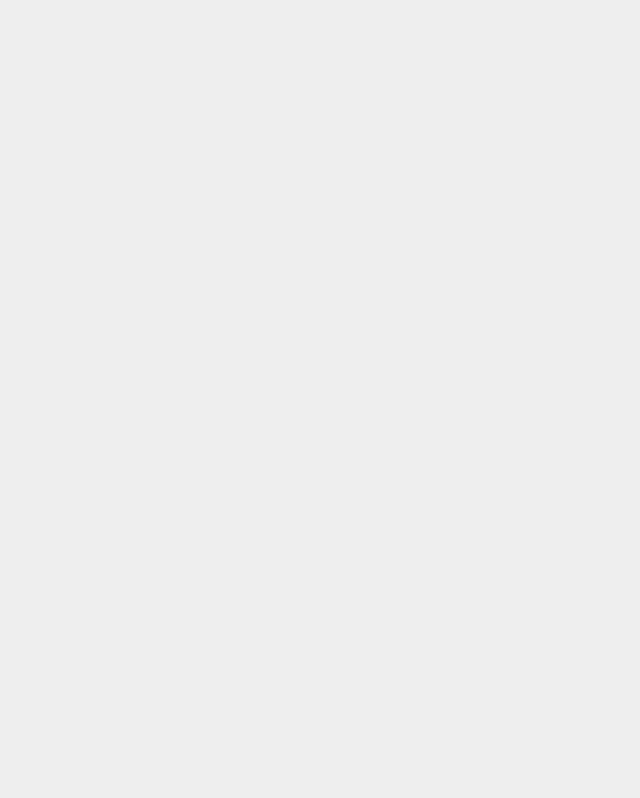
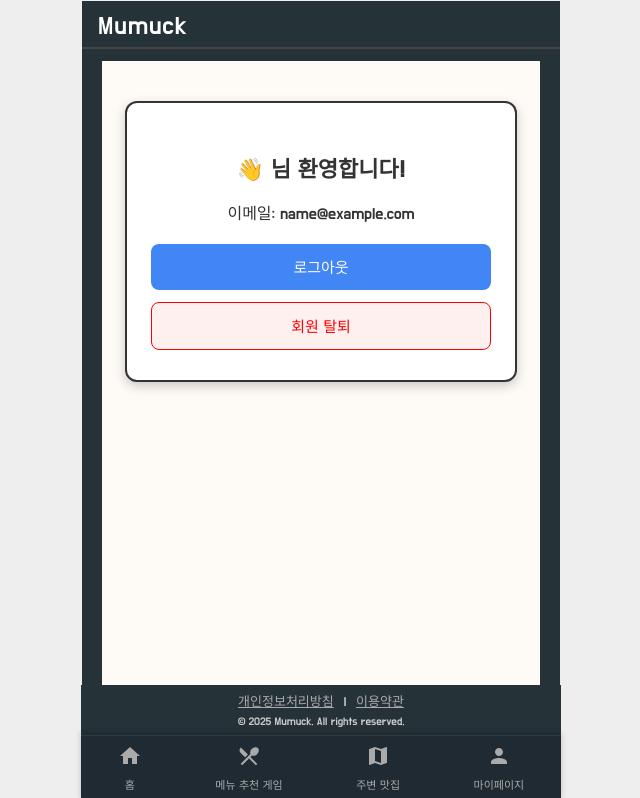
Before and after one commit to YeongjunHwang/mumuck, a React (Create React App) app: page /user in a window 1280 px wide. Before the commit this address had no page. Shown: the top 798 px of the page, without its empty margins (319-959 px from the left). Built offline with nearby package versions, Linux system fonts and the light colour scheme; no server answers; sample sign-in values are in the browser's storage.

Commit message:
login 페이지 변경

```diff
--- a/src/pages/MyPage/MyPage.tsx
+++ b/src/pages/MyPage/MyPage.tsx
@@ -1,4 +1,5 @@
 import { useEffect, useState } from 'react';
+import { useNavigate } from 'react-router-dom';
 import SiteInfo from '../../components/SiteInfo/SiteInfo';
 import './MyPage.css';
 
@@ -7,81 +8,39 @@ interface User {
   nickname: string;
   provider: string;
   provider_id: string;
+  email?: string;
 }
 
 const MyPage: React.FC = () => {
   const [user, setUser] = useState<User | null>(null);
+  const navigate = useNavigate();
 
   // ✅ 새로고침 시 로그인 상태 복원
   useEffect(() => {
     const stored = localStorage.getItem('user');
     if (stored) {
       try {
-        setUser(JSON.parse(stored));
+        const parsed = JSON.parse(stored);
+        setUser(parsed);
+        // ✅ 로그인된 경우 /user로 이동
+        navigate('/user');
       } catch (e) {
         console.error('유저 정보 파싱 실패:', e);
       }
     }
-  }, []);
+  }, [navigate]);
 
-  // ✅ 로그인 버튼 클릭 시 서버로 위임
   const handleLogin = () => {
     window.location.href = 'https://mumuck-server.onrender.com/api/auth/google';
   };
 
-  // ✅ 로그아웃 처리
-  const handleLogout = () => {
-    localStorage.removeItem('user');
-    localStorage.removeItem('token');
-    setUser(null);
-  };
-
-  // ✅ 회원 탈퇴 요청
-  const handleDeleteAccount = async () => {
-    const confirmDelete = window.confirm('정말 탈퇴하시겠습니까? 탈퇴 후 복구는 불가능합니다.');
-    if (!confirmDelete) return;
-
-    const token = localStorage.getItem('token');
-    if (!token) {
-      alert('로그인이 필요합니다.');
-      return;
-    }
-
-    try {
-      const res = await fetch('https://mumuck-server.onrender.com/api/users/me', {
-        method: 'DELETE',
-        headers: {
-          Authorization: `Bearer ${token}`,
-        },
-      });
-
-      if (res.status === 204) {
-        alert('회원 탈퇴가 완료되었습니다.');
-        localStorage.clear();
-        window.location.href = '/';
-      } else {
-        alert('회원 탈퇴에 실패했습니다.');
-      }
-    } catch (error) {
-      console.error('❌ 회원 탈퇴 요청 실패:', error);
-      alert('회원 탈퇴 중 오류가 발생했습니다.');
-    }
-  };
-
   return (
     <div className="my-page">
-      {user ? (
-        <div className="user-box">
-          <p>👋 <strong>{user.nickname}</strong>님, 환영합니다!</p>
-          <button onClick={handleLogout}>로그아웃</button>
-          <button onClick={handleDeleteAccount}>회원 탈퇴</button>
-        </div>
-      ) : (
-        <div className="user-box">
-          <button onClick={handleLogin}>Google 로그인</button>
-        </div>
-      )}
-
+      <div className="user-box">
+        <h2>어서오세요 👋</h2>
+        <p>Google 로그인을 통해 메뉴 추천을 즐겨보세요!</p>
+        <button onClick={handleLogin}>Google 로그인</button>
+      </div>
       <SiteInfo />
     </div>
   );
--- a/src/pages/MyPage/OAuthCallback.tsx
+++ b/src/pages/MyPage/OAuthCallback.tsx
@@ -23,7 +23,7 @@ const OAuthCallback = () => {
         .then((data) => {
           console.log('✅ 유저 정보:', data);
           localStorage.setItem('user', JSON.stringify(data));
-          navigate('/mypage');
+          navigate('/user');
         })
         .catch((err) => {
           console.error('❌ 유저 정보 요청 실패:', err);
--- /dev/null
+++ b/src/pages/MyPage/UserPage.css
@@ -0,0 +1,63 @@
+.user-page {
+  min-height: 100vh;
+  background-color: #fefaf6;
+  padding: 40px 20px;
+  display: flex;
+  flex-direction: column;
+  align-items: center;
+  font-family: 'Do Hyeon', sans-serif;
+  color: #333;
+}
+
+.user-box {
+  background-color: #fff;
+  border: 2px solid #333;
+  border-radius: 12px;
+  padding: 30px 24px;
+  width: 100%;
+  max-width: 340px;
+  text-align: center;
+  box-shadow: 0 4px 12px rgba(0, 0, 0, 0.2);
+}
+
+.user-box h2 {
+  font-size: 22px;
+  margin-bottom: 12px;
+}
+
+.user-box p {
+  font-size: 16px;
+  margin-bottom: 20px;
+}
+
+.user-box button {
+  display: block;
+  width: 100%;
+  padding: 12px;
+  font-size: 15px;
+  margin-top: 12px;
+  border: none;
+  border-radius: 8px;
+  cursor: pointer;
+  font-family: 'Do Hyeon', sans-serif;
+  transition: background-color 0.2s ease;
+}
+
+.user-box button:first-of-type {
+  background-color: #4285f4;
+  color: white;
+}
+
+.user-box button:first-of-type:hover {
+  background-color: #3367d6;
+}
+
+.user-box button:last-of-type {
+  background-color: #fff0f0;
+  color: red;
+  border: 1px solid red;
+}
+
+.user-box button:last-of-type:hover {
+  background-color: #ffe5e5;
+}
--- /dev/null
+++ b/src/pages/MyPage/UserPage.tsx
@@ -0,0 +1,88 @@
+// src/pages/UserPage.tsx
+import { useEffect, useState } from 'react';
+import { useNavigate } from 'react-router-dom';
+import SiteInfo from '../../components/SiteInfo/SiteInfo';
+import './UserPage.css';
+
+interface User {
+  id: number;
+  nickname: string;
+  provider: string;
+  provider_id: string;
+  email?: string;
+}
+
+const UserPage = () => {
+  const [user, setUser] = useState<User | null>(null);
+  const navigate = useNavigate();
+
+  useEffect(() => {
+    const stored = localStorage.getItem('user');
+    if (stored) {
+      try {
+        setUser(JSON.parse(stored));
+      } catch (e) {
+        console.error('유저 정보 파싱 실패:', e);
+      }
+    } else {
+      // 로그인 안 된 경우 로그인 페이지로
+      navigate('/mypage');
+    }
+  }, [navigate]);
+
+  const handleLogout = () => {
+    localStorage.removeItem('user');
+    localStorage.removeItem('token');
+    setUser(null);
+    navigate('/mypage');
+  };
+
+  const handleDeleteAccount = async () => {
+    const confirmDelete = window.confirm('정말 탈퇴하시겠습니까? 탈퇴 후 복구는 불가능합니다.');
+    if (!confirmDelete) return;
+
+    const token = localStorage.getItem('token');
+    if (!token) {
+      alert('로그인이 필요합니다.');
+      return;
+    }
+
+    try {
+      const res = await fetch('https://mumuck-server.onrender.com/api/users/me', {
+        method: 'DELETE',
+        headers: {
+          Authorization: `Bearer ${token}`,
+        },
+      });
+
+      if (res.status === 204) {
+        alert('회원 탈퇴가 완료되었습니다.');
+        localStorage.clear();
+        navigate('/');
+      } else {
+        alert('회원 탈퇴에 실패했습니다.');
+      }
+    } catch (error) {
+      console.error('❌ 회원 탈퇴 요청 실패:', error);
+      alert('회원 탈퇴 중 오류가 발생했습니다.');
+    }
+  };
+
+  if (!user) return null; // 로딩 중에는 아무것도 안 보이도록
+
+  return (
+    <div className="user-page">
+      <div className="user-box">
+        <h2>👋 {user.nickname}님 환영합니다!</h2>
+        <p>이메일: {user.email || '없음'}</p>
+        <button onClick={handleLogout}>로그아웃</button>
+        <button onClick={handleDeleteAccount} style={{ color: 'red' }}>
+          회원 탈퇴
+        </button>
+      </div>
+      <SiteInfo />
+    </div>
+  );
+};
+
+export default UserPage;
--- a/src/routes/AppRouter.tsx
+++ b/src/routes/AppRouter.tsx
@@ -3,6 +3,7 @@ import App from '../App';
 import IntroPage from '../pages/IntroPage/IntroPage';
 import GamePage from '../pages/GamePage/GamePage';
 import MyPage from '../pages/MyPage/MyPage';
+import UserPage from '../pages/MyPage/UserPage';
 import PrivacyPage from '../pages/MyPage/PrivacyPage';
 import Terms from '../pages/MyPage/TermsPage';
 import OAuthCallback from '../pages/MyPage/OAuthCallback';
@@ -15,6 +16,7 @@ const AppRouter = () => {
         <Route index element={<IntroPage />} />
         <Route path="game" element={<GamePage />} />
         <Route path="mypage" element={<MyPage />} />
+         <Route path="/user" element={<UserPage />} />
         <Route path="privacy" element={<PrivacyPage />} />
         <Route path="terms" element={<Terms />} />
 
```
